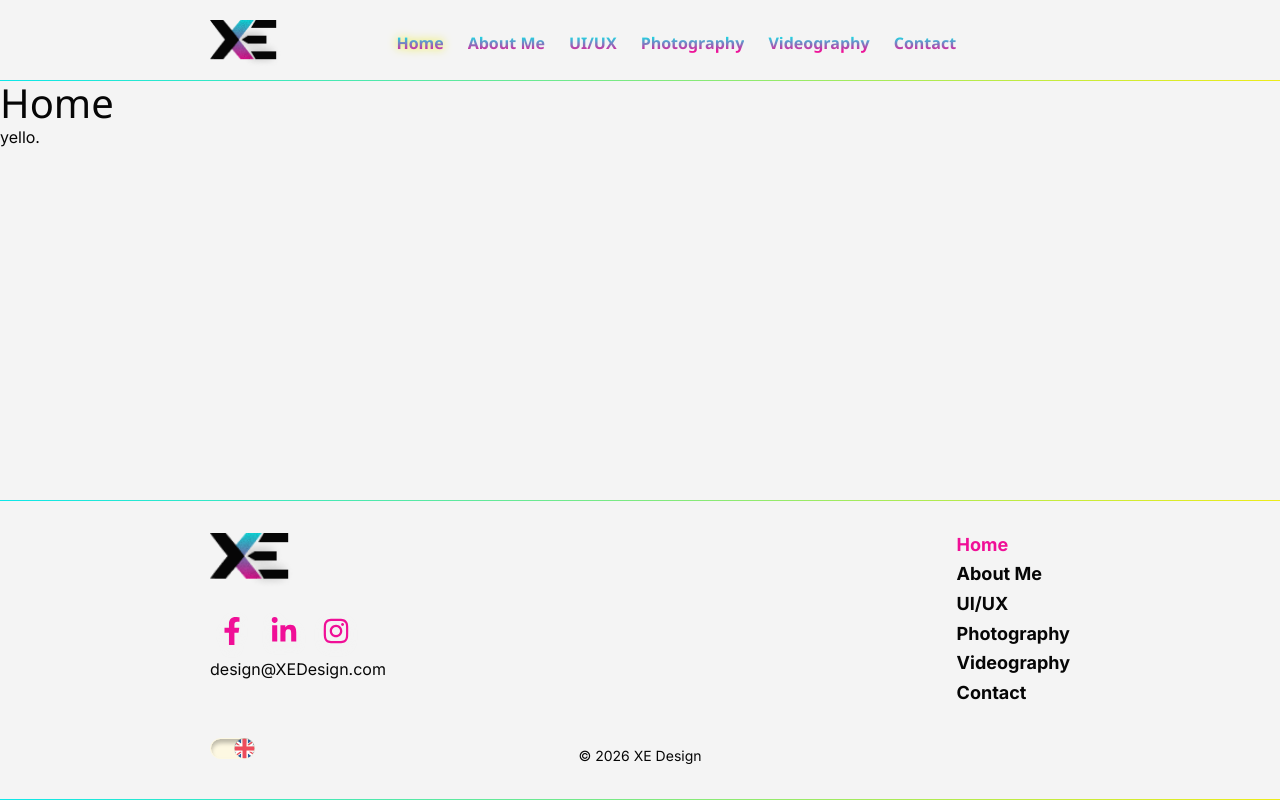
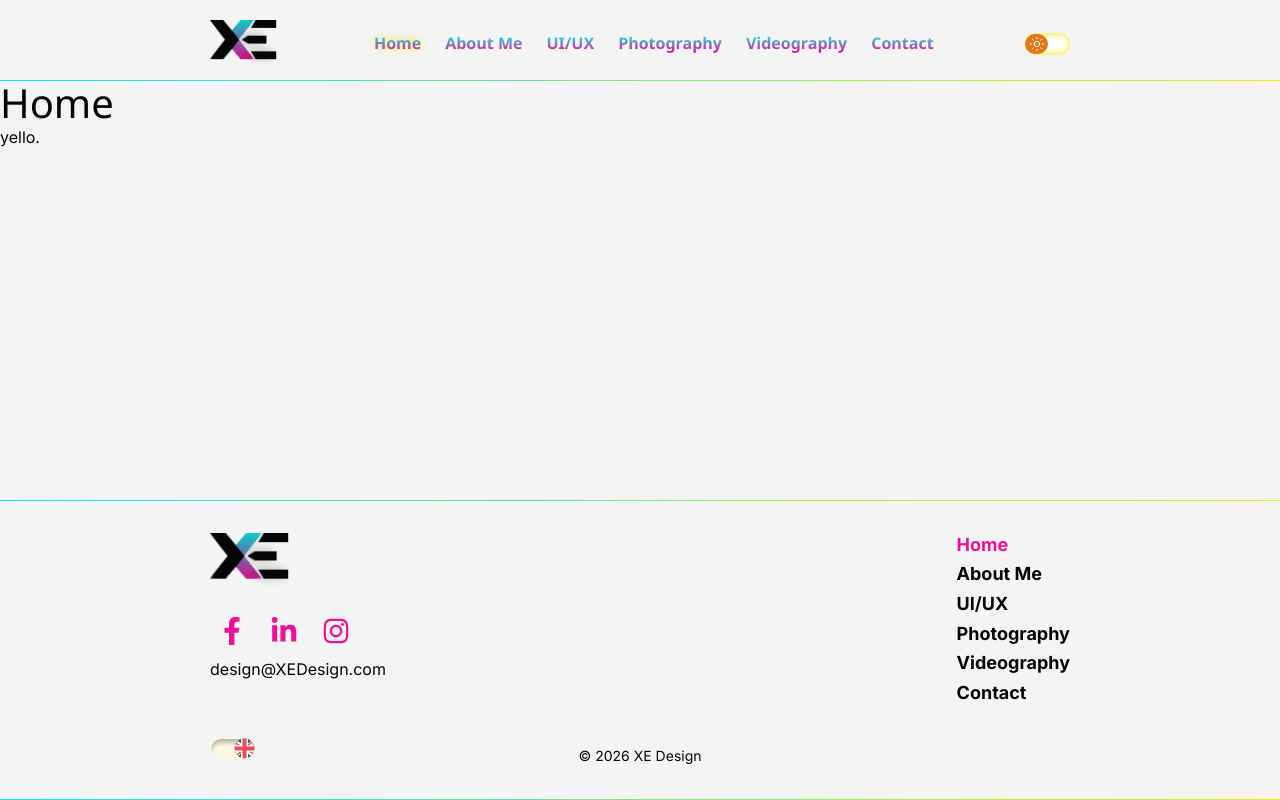
Before and after one commit to duct-tape-deployments/devin-portfolio, a React (Vite) app: page / in a window 1280 px wide. Built offline with nearby package versions, Linux system fonts and the light colour scheme; a web font is replaced by a local one.

Commit message:
feat: add dark/light theme toggle
- themeStore persists the choice and defaults to prefers-color-scheme
- AppLayout applies .dark; inline script sets it before first paint
- ThemeToggle in the header, matching the Figma ModeToggle variants

```diff
--- a/index.html
+++ b/index.html
@@ -5,6 +5,21 @@
     <link rel="icon" type="image/svg+xml" href="/favicon.svg" />
     <meta name="viewport" content="width=device-width, initial-scale=1.0" />
     <title>devin-portfolio</title>
+    <script>
+      (function () {
+        var theme;
+        try {
+          var stored = JSON.parse(localStorage.getItem('theme-storage') || 'null');
+          theme = stored && stored.state && stored.state.theme;
+        } catch (error) {
+          /* fall back to the system preference */
+        }
+        if (theme !== 'light' && theme !== 'dark') {
+          theme = window.matchMedia('(prefers-color-scheme: dark)').matches ? 'dark' : 'light';
+        }
+        document.documentElement.classList.toggle('dark', theme === 'dark');
+      })();
+    </script>
   </head>
   <body>
     <div id="root"></div>
--- /dev/null
+++ b/src/components/interface/ThemeToggle.tsx
@@ -0,0 +1,65 @@
+import { MoonStar, Sun } from 'lucide-react';
+import { themeToggle } from '@/i18n/themeToggle';
+import { useT } from '@/stores/languageStore';
+import { useThemeStore } from '@/stores/themeStore';
+
+export function ThemeToggle() {
+  const theme = useThemeStore((state) => state.theme);
+  const toggleTheme = useThemeStore((state) => state.toggleTheme);
+  const t = useT(themeToggle);
+
+  const isDark = theme === 'dark';
+
+  return (
+    <label className="relative inline-flex h-[22px] w-[45px] cursor-pointer items-center">
+      <input
+        type="checkbox"
+        role="switch"
+        checked={isDark}
+        onChange={toggleTheme}
+        aria-label={t.switchLabel}
+        className="peer sr-only"
+      />
+
+      <span
+        className="
+          absolute
+          inset-0
+          rounded-full
+          bg-toggle-track
+          shadow-glow-toggle
+          peer-focus-visible:outline-2
+          peer-focus-visible:outline-offset-2
+          peer-focus-visible:outline-focus
+        "
+      />
+
+      <span
+        className="
+          absolute
+          top-px
+          left-0
+          flex
+          h-5
+          w-[23px]
+          translate-x-0
+          items-center
+          justify-center
+          rounded-full
+          bg-toggle-knob
+          text-toggle-icon
+          transition-transform
+          duration-300
+          peer-checked:translate-x-[21px]
+          motion-reduce:transition-none
+        "
+      >
+        {isDark ? (
+          <MoonStar aria-hidden="true" strokeWidth={1.5} className="size-4" />
+        ) : (
+          <Sun aria-hidden="true" strokeWidth={1.5} className="size-4" />
+        )}
+      </span>
+    </label>
+  );
+}
--- a/src/components/layout/AppLayout.tsx
+++ b/src/components/layout/AppLayout.tsx
@@ -1,8 +1,16 @@
+import { useEffect } from 'react';
 import { Outlet } from 'react-router';
 import { Header } from './Header';
 import { Footer } from './Footer';
+import { useThemeStore } from '@/stores/themeStore';
 
 export function AppLayout() {
+  const theme = useThemeStore((state) => state.theme);
+
+  useEffect(() => {
+    document.documentElement.classList.toggle('dark', theme === 'dark');
+  }, [theme]);
+
   return (
     <div className="flex min-h-dvh flex-col">
       <Header />
--- a/src/components/layout/Header.tsx
+++ b/src/components/layout/Header.tsx
@@ -7,6 +7,7 @@ import { routes } from '@/config/navigation';
 
 import { PageContainer } from '../layout/PageContainer';
 import { GradientDivider } from '../interface/GradientDivider';
+import { ThemeToggle } from '../interface/ThemeToggle';
 
 export function Header() {
   const [menuOpen, setMenuOpen] = useState(false);
@@ -143,10 +144,7 @@ export function Header() {
 
         {/* Header controls */}
         <div className="flex items-center justify-self-end gap-2 xl:justify-self-auto">
-          {/*
-            Issue #5:
-            <ThemeToggle />
-          */}
+          <ThemeToggle />
         </div>
       </PageContainer>
 
--- /dev/null
+++ b/src/i18n/themeToggle.ts
@@ -0,0 +1,14 @@
+import type { Language } from '@/stores/languageStore';
+
+type ThemeToggleStrings = {
+  switchLabel: string;
+};
+
+export const themeToggle: Record<Language, ThemeToggleStrings> = {
+  en: {
+    switchLabel: 'Dark mode',
+  },
+  no: {
+    switchLabel: 'Mørk modus',
+  },
+};
--- /dev/null
+++ b/src/stores/themeStore.ts
@@ -0,0 +1,41 @@
+import { create } from 'zustand';
+import { persist } from 'zustand/middleware';
+
+export const THEMES = ['light', 'dark'] as const;
+
+export type Theme = (typeof THEMES)[number];
+
+interface ThemeState {
+  theme: Theme;
+  toggleTheme: () => void;
+}
+
+function isTheme(value: unknown): value is Theme {
+  return typeof value === 'string' && (THEMES as readonly string[]).includes(value);
+}
+
+function hasValidTheme(value: unknown): value is { theme: Theme } {
+  return typeof value === 'object' && value !== null && 'theme' in value && isTheme(value.theme);
+}
+
+function getInitialTheme(): Theme {
+  if (typeof window === 'undefined') return 'light';
+
+  return window.matchMedia('(prefers-color-scheme: dark)').matches ? 'dark' : 'light';
+}
+
+export const useThemeStore = create<ThemeState>()(
+  persist(
+    (set) => ({
+      theme: getInitialTheme(),
+      toggleTheme: () => set((state) => ({ theme: state.theme === 'light' ? 'dark' : 'light' })),
+    }),
+    {
+      name: 'theme-storage',
+      version: 1,
+      partialize: (state) => ({ theme: state.theme }),
+      merge: (persisted, current) =>
+        hasValidTheme(persisted) ? { ...current, theme: persisted.theme } : current,
+    },
+  ),
+);
--- a/src/styles/tokens.css
+++ b/src/styles/tokens.css
@@ -29,7 +29,7 @@
   --color-social: var(--color-magenta);
 
   /* ---- Mode toggle ---------------------------------------------------
-     TODO: move these to the toggle component when built ??? (.dark version below)*/
+     Used by components/interface/ThemeToggle (.dark version below) */
   --color-toggle-track: #ffffff;
   --color-toggle-icon: #ffffff;
   --color-toggle-knob: #e57716;
```
